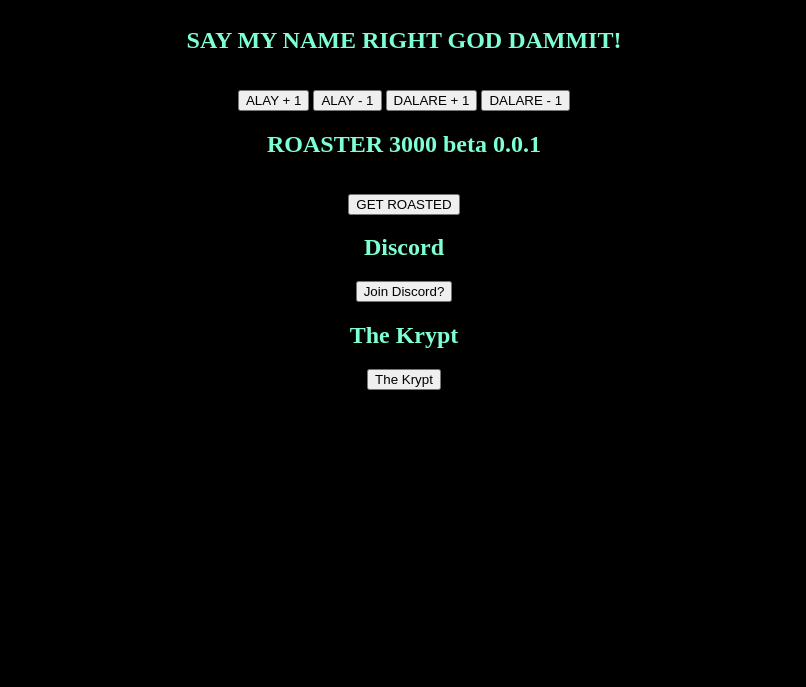
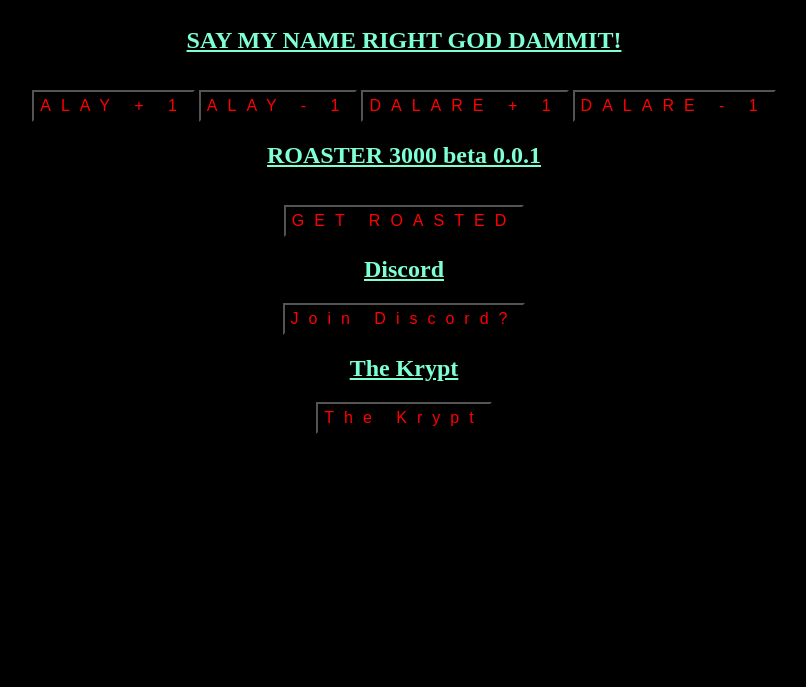
Before and after one commit to Knollified/Console.log-End-It-All-, a website: page index.html in a window 1280 px wide. Shown: the part 113-800 px from the top of the page, without its empty margins (236-1042 px from the left). Drawn offline with nearby package versions, Linux system fonts and the light colour scheme.

Commit message:
Version 0.0.4

```diff
--- a/index.css
+++ b/index.css
@@ -8,8 +8,27 @@
     text-align: center;
     color: #7fffd4;
     background-color: #000000;
+    font-size: 12pt;
 }
 .movies {
     display: none;
     visibility: hidden;
+}.Buttons {
+    background-color: #000000;
 }
+.Buttons> p {
+    display: flex;
+    text-decoration: none;
+    justify-content: center;
+    align-items: center;
+    text-align: center;
+    font-size: 12pt;
+    padding-top: 4px;
+    padding-bottom: 4px;
+    letter-spacing: 10px;
+    color: red;
+    margin: inherit;
+}
+h1, h2{
+    text-decoration: underline;
+}
--- a/index.html
+++ b/index.html
@@ -34,23 +34,23 @@
     <div>
         <p class="Dcounter"></p>
         <p class="Acounter"></p>
-        <button type="submit" onclick="Acount()">ALAY + 1</button>
-        <button type="submit" onclick="Adecount()">ALAY - 1</button>
-        <button type="submit" onclick="Dcount()">DALARE + 1</button>
-        <button type="submit" onclick="Ddecount()">DALARE - 1</button>
+        <button class="Buttons" type="submit" onclick="Acount()"><p>ALAY + 1</p></button>
+        <button class="Buttons" type="submit" onclick="Adecount()"><p>ALAY - 1</p></button>
+        <button class="Buttons" type="submit" onclick="Dcount()"><p>DALARE + 1</p></button>
+        <button class="Buttons" type="submit" onclick="Ddecount()"><p>DALARE - 1</p></button>
     </div>
     <h2>ROASTER 3000 beta 0.0.1</h2>
     <div>
         <p class="Roast"></p>
-        <button onclick="roast()">GET ROASTED</button>
+        <button class="Buttons" onclick="roast()"><p>GET ROASTED</p></button>
     </div>
     <h2>Discord</h2>
     <div class="Discord">
-        <button onclick="Discord()">Join Discord?</button>
+        <button class="Buttons" onclick="Discord()"><p>Join Discord?</p></button>
     </div>
     <h2>The Krypt</h2>
     <div class="Game">
-        <button onclick="game()">The Krypt</button>
+        <button class="Buttons" onclick="game()"><p>The Krypt</p></button>
     </div>
 
     <script src="https://ajax.googleapis.com/ajax/libs/jquery/3.4.1/jquery.min.js"></script>
```
